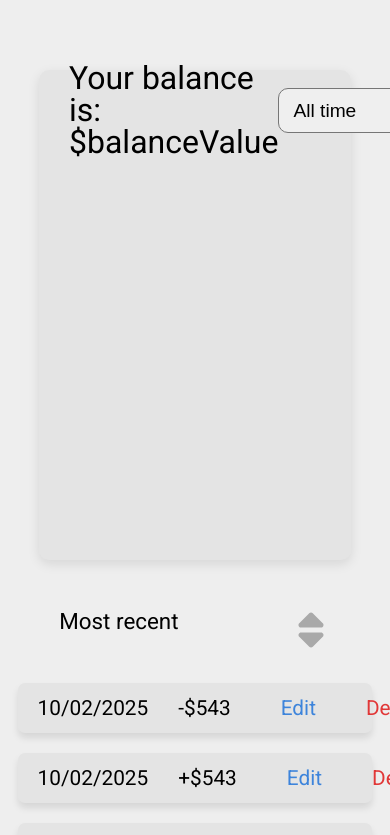
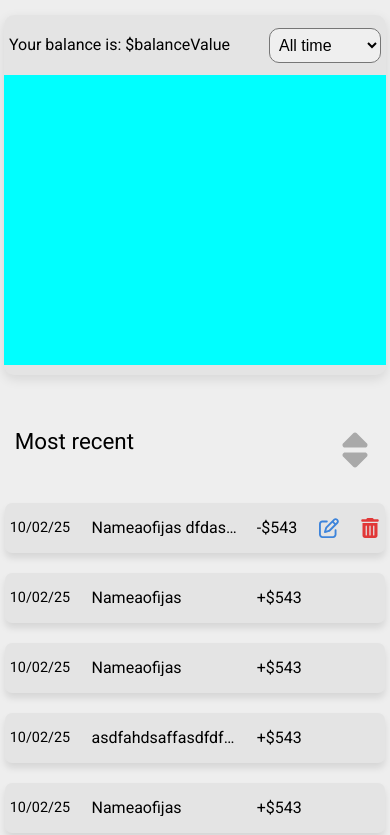
Before and after one commit to georgie-the-developer/finance-tracker, a React (Vite) app: page / in a window 390 px wide. Shown: the top 835 px of the page. Built offline with nearby package versions, Linux system fonts and the light colour scheme.

Commit message:
Add responsiveness

```diff
--- a/src/App.jsx
+++ b/src/App.jsx
@@ -56,7 +56,7 @@ function App() {
                   viewBox="0 0 320 512"
                   onClick={() => setIsSortOpen((prevValue) => !prevValue)}
                 >
-                  {/* <!--!Font Awesome Free 6.7.2 by @fontawesome - https://fontawesome.com License - https://fontawesome.com/license/free Copyright 2025 Fonticons, Inc.--> */}
+                  {/* <!--!Font Awesome Free 6.7.2 by @fontawesome - https://fontawesome.com License - https://fontawesome.com/license/free Copyright 25 Fonticons, Inc.--> */}
                   <path d="M137.4 41.4c12.5-12.5 32.8-12.5 45.3 0l128 128c9.2 9.2 11.9 22.9 6.9 34.9s-16.6 19.8-29.6 19.8L32 224c-12.9 0-24.6-7.8-29.6-19.8s-2.2-25.7 6.9-34.9l128-128zm0 429.3l-128-128c-9.2-9.2-11.9-22.9-6.9-34.9s16.6-19.8 29.6-19.8l256 0c12.9 0 24.6 7.8 29.6 19.8s2.2 25.7-6.9 34.9l-128 128c-12.5 12.5-32.8 12.5-45.3 0z" />
                 </svg>
                 {isSortOpen && (
@@ -77,28 +77,51 @@ function App() {
             </div>
             <div className="finance-cards-container">
               <div className="finance-card">
-                <div className="date">10/02/2025</div>
-                <div className="name">Nameaofijas</div>
+                <div className="date">10/02/25</div>
+                <div className="name">Nameaofijas dfdasfasdfasdf</div>
                 <div className="sum">-$543</div>
                 <div className="action-edit">Edit</div>
                 <div className="action-delete">Delete</div>
+                <div className="buttons-container">
+                  <div className="btn-container">
+                    <svg
+                      className="edit-button"
+                      xmlns="http://www.w3.org/2000/svg"
+                      viewBox="0 0 512 512"
+                    >
+                      {/* <!--!Font Awesome Free 6.7.2 by @fontawesome - https://fontawesome.com License - https://fontawesome.com/license/free Copyright 25 Fonticons, Inc.--> */}
+                      <path d="M441 58.9L453.1 71c9.4 9.4 9.4 24.6 0 33.9L424 134.1 377.9 88 407 58.9c9.4-9.4 24.6-9.4 33.9 0zM209.8 256.2L344 121.9 390.1 168 255.8 302.2c-2.9 2.9-6.5 5-10.4 6.1l-58.5 16.7 16.7-58.5c1.1-3.9 3.2-7.5 6.1-10.4zM373.1 25L175.8 222.2c-8.7 8.7-15 19.4-18.3 31.1l-28.6 100c-2.4 8.4-.1 17.4 6.1 23.6s15.2 8.5 23.6 6.1l100-28.6c11.8-3.4 22.5-9.7 31.1-18.3L487 138.9c28.1-28.1 28.1-73.7 0-101.8L474.9 25C446.8-3.1 401.2-3.1 373.1 25zM88 64C39.4 64 0 103.4 0 152L0 424c0 48.6 39.4 88 88 88l272 0c48.6 0 88-39.4 88-88l0-112c0-13.3-10.7-24-24-24s-24 10.7-24 24l0 112c0 22.1-17.9 40-40 40L88 464c-22.1 0-40-17.9-40-40l0-272c0-22.1 17.9-40 40-40l112 0c13.3 0 24-10.7 24-24s-10.7-24-24-24L88 64z" />
+                    </svg>
+                  </div>
+
+                  <div className="btn-container">
+                    <svg
+                      className="delete-button"
+                      xmlns="http://www.w3.org/2000/svg"
+                      viewBox="0 0 448 512"
+                    >
+                      {/* <!--!Font Awesome Free 6.7.2 by @fontawesome - https://fontawesome.com License - https://fontawesome.com/license/free Copyright 25 Fonticons, Inc.--> */}
+                      <path d="M135.2 17.7C140.6 6.8 151.7 0 163.8 0L284.2 0c12.1 0 23.2 6.8 28.6 17.7L320 32l96 0c17.7 0 32 14.3 32 32s-14.3 32-32 32L32 96C14.3 96 0 81.7 0 64S14.3 32 32 32l96 0 7.2-14.3zM32 128l384 0 0 320c0 35.3-28.7 64-64 64L96 512c-35.3 0-64-28.7-64-64l0-320zm96 64c-8.8 0-16 7.2-16 16l0 224c0 8.8 7.2 16 16 16s16-7.2 16-16l0-224c0-8.8-7.2-16-16-16zm96 0c-8.8 0-16 7.2-16 16l0 224c0 8.8 7.2 16 16 16s16-7.2 16-16l0-224c0-8.8-7.2-16-16-16zm96 0c-8.8 0-16 7.2-16 16l0 224c0 8.8 7.2 16 16 16s16-7.2 16-16l0-224c0-8.8-7.2-16-16-16z" />
+                    </svg>
+                  </div>
+                </div>
               </div>
               <div className="finance-card">
-                <div className="date">10/02/2025</div>
+                <div className="date">10/02/25</div>
                 <div className="name">Nameaofijas</div>
                 <div className="sum">+$543</div>
                 <div className="action-edit">Edit</div>
                 <div className="action-delete">Delete</div>
               </div>
               <div className="finance-card">
-                <div className="date">10/02/2025</div>
+                <div className="date">10/02/25</div>
                 <div className="name">Nameaofijas</div>
                 <div className="sum">+$543</div>
                 <div className="action-edit">Edit</div>
                 <div className="action-delete">Delete</div>
               </div>
               <div className="finance-card">
-                <div className="date">10/02/2025</div>
+                <div className="date">10/02/25</div>
                 <div className="name">
                   asdfahdsaffasdfdfsdfasfdsfdfaasdfasfddasf
                 </div>
@@ -107,28 +130,28 @@ function App() {
                 <div className="action-delete">Delete</div>
               </div>
               <div className="finance-card">
-                <div className="date">10/02/2025</div>
+                <div className="date">10/02/25</div>
                 <div className="name">Nameaofijas</div>
                 <div className="sum">+$543</div>
                 <div className="action-edit">Edit</div>
                 <div className="action-delete">Delete</div>
               </div>
               <div className="finance-card">
-                <div className="date">10/02/2025</div>
+                <div className="date">10/02/25</div>
                 <div className="name">Nameaofijas</div>
                 <div className="sum">+$543</div>
                 <div className="action-edit">Edit</div>
                 <div className="action-delete">Delete</div>
               </div>
               <div className="finance-card">
-                <div className="date">10/02/2025</div>
+                <div className="date">10/02/25</div>
                 <div className="name">Nameaofijas</div>
                 <div className="sum">+$543</div>
                 <div className="action-edit">Edit</div>
                 <div className="action-delete">Delete</div>
               </div>
               <div className="finance-card">
-                <div className="date">10/02/2025</div>
+                <div className="date">10/02/25</div>
                 <div className="name">Nameaofijas</div>
                 <div className="sum">+$543</div>
                 <div className="action-edit">Edit</div>
--- a/src/css/style.css
+++ b/src/css/style.css
@@ -2,6 +2,7 @@
 :root {
   --background-color: rgb(238, 238, 238);
   --card-bg-color: rgb(228, 228, 228);
+  --balance-heading-font-size: 2em;
 }
 
 html {
@@ -55,7 +56,7 @@ body,
   align-items: center;
 }
 .hero .hero-card .hero-heading .balance-heading {
-  font-size: 2em;
+  font-size: var(--balance-heading-font-size);
   margin-left: 30px;
 }
 .hero .hero-card .hero-heading .filter-dropdown {
@@ -65,6 +66,7 @@ body,
   font-size: 1.2em;
 }
 .hero .hero-card .chart-container {
+  background-color: aqua;
   margin-top: 20px;
   height: 400px;
   display: flex;
@@ -83,20 +85,27 @@ body,
 .finance-records__container {
   width: 85%;
 }
-.finance-records__container .sort-container {
+.finance-records__container .finance-cards-container {
+  margin-top: 30px;
+  display: flex;
+  flex-direction: column;
+  align-items: center;
+}
+
+.sort-container {
   display: flex;
   justify-content: space-between;
   padding: 0 30px;
 }
-.finance-records__container .sort-container .sort-current-value {
+.sort-container .sort-current-value {
   font-size: 1.4em;
 }
-.finance-records__container .sort-container .sort-dropdown svg {
+.sort-container .sort-dropdown svg {
   width: 40px;
   height: 40px;
   fill: rgb(169, 169, 169);
 }
-.finance-records__container .sort-container .sort-dropdown .dropdown-list {
+.sort-container .sort-dropdown .dropdown-list {
   position: absolute;
   right: 10%;
   background-color: var(--card-bg-color);
@@ -105,21 +114,16 @@ body,
   z-index: 2;
   border-radius: 7px;
 }
-.finance-records__container .sort-container .sort-dropdown .dropdown-list li {
+.sort-container .sort-dropdown .dropdown-list li {
   padding: 10px 7px;
 }
-.finance-records__container .sort-container .sort-dropdown .dropdown-list li:hover {
+.sort-container .sort-dropdown .dropdown-list li:hover {
   cursor: pointer;
   background-color: rgb(75, 151, 252);
   color: #fff;
 }
-.finance-records__container .finance-cards-container {
-  margin-top: 30px;
-  display: flex;
-  flex-direction: column;
-  align-items: center;
-}
-.finance-records__container .finance-cards-container .finance-card {
+
+.finance-card {
   background-color: var(--card-bg-color);
   box-shadow: rgba(0, 0, 0, 0.1) 0px 5px 7px;
   width: 95%;
@@ -132,37 +136,57 @@ body,
   align-items: center;
   font-size: 1.3em;
 }
-.finance-records__container .finance-cards-container .finance-card .date {
+.finance-card .date {
   grid-column: 1/2;
 }
-.finance-records__container .finance-cards-container .finance-card .name {
+.finance-card .name {
   grid-column: 2/4;
   flex-grow: 0;
   padding-left: 20px;
   overflow: hidden;
   text-overflow: ellipsis;
+  white-space: nowrap;
+  width: 90%;
 }
-.finance-records__container .finance-cards-container .finance-card .sum {
+.finance-card .sum {
   padding-left: 10px;
   grid-column: 4/5;
 }
-.finance-records__container .finance-cards-container .finance-card .action-edit {
+.finance-card .action-edit {
   cursor: pointer;
   grid-column: 5/6;
   padding-left: 50px;
   color: rgb(61, 132, 219);
 }
-.finance-records__container .finance-cards-container .finance-card .action-edit:hover {
+.finance-card .action-edit:hover {
   color: rgb(43, 98, 167);
 }
-.finance-records__container .finance-cards-container .finance-card .action-delete {
+.finance-card .action-delete {
   cursor: pointer;
   grid-column: 6/7;
   padding-left: 50px;
   color: rgb(225, 56, 56);
 }
-.finance-records__container .finance-cards-container .finance-card .action-delete:hover {
+.finance-card .action-delete:hover {
   color: rgb(192, 24, 24);
+}
+.finance-card .buttons-container {
+  display: none;
+}
+.finance-card .buttons-container .btn-container {
+  grid-column: 6/7;
+  width: 25px;
+  height: 25px;
+}
+.finance-card .buttons-container .btn-container svg {
+  width: 100%;
+  height: 100%;
+}
+.finance-card .buttons-container .btn-container svg.edit-button {
+  fill: rgb(61, 132, 219);
+}
+.finance-card .buttons-container .btn-container svg.delete-button {
+  fill: rgb(225, 56, 56);
 }
 
 .--balance-red {
@@ -171,4 +195,108 @@ body,
 
 .--balance-green {
   color: rgb(137, 246, 98);
+}
+
+@media screen and (max-width: 1000px) {
+  :root {
+    --balance-heading-font-size: 1.5em;
+  }
+  .hero .hero-card {
+    width: 90%;
+  }
+  .sort-container {
+    padding: 0 5px;
+  }
+}
+@media screen and (max-width: 800px) {
+  .hero {
+    height: 470px;
+  }
+  .hero .hero-card {
+    margin-top: 15px;
+  }
+  .hero .hero-card .chart-container {
+    height: 360px;
+  }
+  .finance-card {
+    width: 100%;
+    font-size: 1.1em;
+  }
+}
+@media screen and (max-width: 600px) {
+  .finance-records__container {
+    width: 95%;
+  }
+  :root {
+    --balance-heading-font-size: 1.2em;
+  }
+  .hero {
+    height: 380px;
+  }
+  .hero .hero-card {
+    width: 98%;
+  }
+  .hero .hero-card .hero-heading {
+    height: 30px;
+  }
+  .hero .hero-card .hero-heading .filter-dropdown {
+    margin-right: 20px;
+    padding: 7px 5px;
+    font-size: 1em;
+  }
+  .hero .hero-card .chart-container {
+    height: 290px;
+  }
+  .finance-card {
+    font-size: 1em;
+    padding: 0 5px;
+  }
+  .finance-card .date {
+    font-size: 0.9em;
+  }
+  .finance-card .name {
+    grid-column: 2/5;
+  }
+  .finance-card .sum {
+    padding: 0;
+    grid-column: 5/6;
+  }
+  .finance-card .action-edit,
+  .finance-card .action-delete {
+    display: none;
+  }
+  .finance-card .buttons-container {
+    display: flex;
+    justify-content: space-between;
+  }
+}
+@media screen and (max-width: 450px) {
+  :root {
+    --balance-heading-font-size: 1em;
+  }
+  .hero .hero-card {
+    height: 360px;
+    width: 98%;
+  }
+  .hero .hero-card .hero-heading {
+    height: 20px;
+  }
+  .hero .hero-card .hero-heading .balance-heading {
+    margin-left: 5px;
+  }
+  .hero .hero-card .hero-heading .filter-dropdown {
+    margin-right: 5px;
+    padding: 7px 5px;
+    font-size: 1em;
+  }
+  .hero .hero-card .chart-container {
+    height: 290px;
+  }
+  .finance-card .name {
+    width: 80%;
+  }
+  .finance-card .buttons-container .btn-container {
+    width: 20px;
+    height: 20px;
+  }
 }/*# sourceMappingURL=style.css.map */
--- /dev/null
+++ b/src/scss/_media-queries.scss
@@ -0,0 +1,117 @@
+// Big tabs
+@media screen and (max-width: 1000px) {
+  :root {
+    --balance-heading-font-size: 1.5em;
+  }
+  .hero {
+    .hero-card {
+      width: 90%;
+    }
+  }
+  .sort-container {
+    padding: 0 5px;
+  }
+}
+// Tabs
+@media screen and (max-width: 800px) {
+  .hero {
+    height: 470px;
+    .hero-card {
+      margin-top: 15px;
+      .chart-container {
+        height: 360px;
+      }
+    }
+  }
+  .finance-card {
+    width: 100%;
+    font-size: 1.1em;
+  }
+}
+// Big phones / small tabs
+@media screen and (max-width: 600px) {
+  .finance-records {
+    &__container {
+      width: 95%;
+    }
+  }
+  :root {
+    --balance-heading-font-size: 1.2em;
+  }
+  .hero {
+    height: 380px;
+    .hero-card {
+      .hero-heading {
+        height: 30px;
+        .filter-dropdown {
+          margin-right: 20px;
+          padding: 7px 5px;
+          font-size: 1em;
+        }
+      }
+      width: 98%;
+      .chart-container {
+        height: 290px;
+      }
+    }
+  }
+  .finance-card {
+    font-size: 1em;
+    padding: 0 5px;
+    .date {
+      font-size: 0.9em;
+    }
+    .name {
+      grid-column: 2/5;
+    }
+    .sum {
+      padding: 0;
+      grid-column: 5/6;
+    }
+    .action-edit,
+    .action-delete {
+      display: none;
+    }
+    .buttons-container {
+      display: flex;
+      justify-content: space-between;
+    }
+  }
+}
+// Phones
+@media screen and (max-width: 450px) {
+  :root {
+    --balance-heading-font-size: 1em;
+  }
+  .hero {
+    .hero-card {
+      height: 360px;
+      .hero-heading {
+        height: 20px;
+        .balance-heading {
+          margin-left: 5px;
+        }
+        .filter-dropdown {
+          margin-right: 5px;
+          padding: 7px 5px;
+          font-size: 1em;
+        }
+      }
+      width: 98%;
+      .chart-container {
+        height: 290px;
+      }
+    }
+  }
+  .finance-card {
+    .name {
+      width: 80%;
+    }
+    .buttons-container {
+      .btn-container {
+        width: 20px;
+        height: 20px;
+      }
+    }
+  }
+}
--- a/src/scss/style.scss
+++ b/src/scss/style.scss
@@ -3,6 +3,7 @@
 :root {
   --background-color: rgb(238, 238, 238);
   --card-bg-color: rgb(228, 228, 228);
+  --balance-heading-font-size: 2em;
 }
 html {
   scroll-behavior: smooth;
@@ -50,7 +51,7 @@ body,
       @include mixins.space_between;
       align-items: center;
       .balance-heading {
-        font-size: 2em;
+        font-size: var(--balance-heading-font-size);
         margin-left: 30px;
       }
       .filter-dropdown {
@@ -61,6 +62,7 @@ body,
       }
     }
     .chart-container {
+      background-color: aqua;
       margin-top: 20px;
       height: 400px;
       display: flex;
@@ -78,6 +80,14 @@ body,
   justify-content: center;
   &__container {
     width: 85%;
+    .finance-cards-container {
+      margin-top: 30px;
+      display: flex;
+      flex-direction: column;
+      align-items: center;
+    }
+  }
+}
 .sort-container {
   @include mixins.space_between;
   padding: 0 30px;
@@ -109,11 +119,6 @@ body,
     }
   }
 }
-    .finance-cards-container {
-      margin-top: 30px;
-      display: flex;
-      flex-direction: column;
-      align-items: center;
 .finance-card {
   background-color: var(--card-bg-color);
   box-shadow: rgba(0, 0, 0, 0.1) 0px 5px 7px;
@@ -135,6 +140,8 @@ body,
     padding-left: 20px;
     overflow: hidden;
     text-overflow: ellipsis;
+    white-space: nowrap;
+    width: 90%;
   }
   .sum {
     padding-left: 10px;
@@ -158,6 +165,21 @@ body,
       color: rgb(192, 24, 24);
     }
   }
+  .buttons-container {
+    display: none;
+    .btn-container {
+      grid-column: 6/7;
+      width: 25px;
+      height: 25px;
+      svg {
+        width: 100%;
+        height: 100%;
+        &.edit-button {
+          fill: rgb(61, 132, 219);
+        }
+        &.delete-button {
+          fill: rgb(225, 56, 56);
+        }
       }
     }
   }
@@ -168,3 +190,4 @@ body,
 .--balance-green {
   color: rgb(137, 246, 98);
 }
+@import "_media-queries";
```
Also changed, not shown: 1 other file (tests, documents, lock files or other folders). Lines whose indentation alone changed are shown as unchanged.
